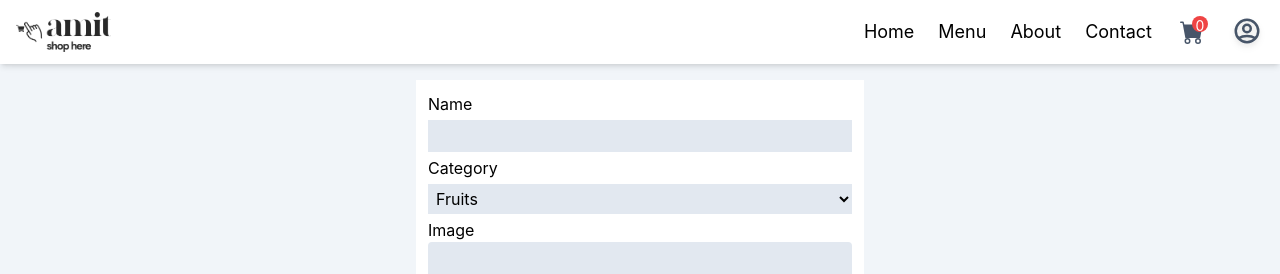
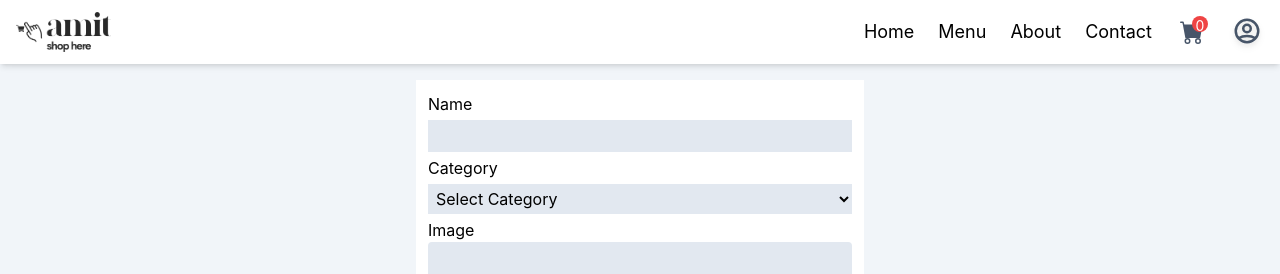
Before and after one commit to aliihaiderr/fresh-bite-food-store, a React (Create React App) app in the folder frontend-online-food-store/: page /newproduct in a window 1280 px wide. Shown: the top 274 px of the page. Built offline with nearby package versions, Linux system fonts and the light colour scheme.

Commit message:
Added new Products section and do some validations

```diff
--- a/frontend-online-food-store/src/component/Header.js
+++ b/frontend-online-food-store/src/component/Header.js
@@ -11,7 +11,7 @@ const Header = () => {
   const [showMenu, setShowMenu] = useState(false);
   // Redux Function for user Image
   const userData = useSelector((state) => state.user)
-  console.log(userData)
+  console.log(userData.email)
   const dispatch = useDispatch()
 
 
@@ -22,6 +22,8 @@ const Header = () => {
       dispatch(logoutRedux())
       toast('Logout Successfully')
   }
+
+  console.log(process.env.REACT_APP_ADMIN_EMAIL)
   return (
     <header className="fixed shadow-md w-full h-16 px-2 md:px-4 z-50 bg-white">
       {/* For Desktop */}
@@ -53,9 +55,11 @@ const Header = () => {
             </div>
             {showMenu && (
               <div className="flex flex-col absolute right-2 bg-white py-2 shadow drop-shadow-md">
-                <Link to={'newproduct'}  className="whitespace-nowrap cursor-pointer px-2">New Product</Link>
                 {
-                   userData.image ? <p className="cursor-pointer text-white px-2 bg-red-500" onClick={handleLogout}>logout</p> : <Link to={'login'} className="whitespace-nowrap cursor-pointer px-2">Login</Link>
+                    userData.email === process.env.REACT_APP_ADMIN_EMAIL && <Link to={'newproduct'}  className="whitespace-nowrap cursor-pointer px-2">New Product</Link>
+                }
+                {
+                    userData.image ? <p className="cursor-pointer text-white px-2 bg-red-500" onClick={handleLogout}> logout ({userData.firstName}) </p> : <Link to={'login'} className="whitespace-nowrap cursor-pointer px-2">Login</Link>
                 }
               </div>
             )}
--- a/frontend-online-food-store/src/page/NewProduct.js
+++ b/frontend-online-food-store/src/page/NewProduct.js
@@ -1,6 +1,7 @@
 import React, { useState } from 'react';
 import {BsCloudUpload} from 'react-icons/bs';
 import { ImagetoBase64 } from '../utility/ImagetoBase64';
+import {toast} from 'react-hot-toast';
 
 const NewProduct = () => {
   const [data, setData] =useState({
@@ -30,23 +31,57 @@ const NewProduct = () => {
           }
       })
   }
-  const handleSubmit = (e)=>{
+  const handleSubmit = async (e)=>{
     e.preventDefault();
       console.log(data)
+
+      const {name, image,category,price} = data
+
+    if(name && image && category && price) {
+      const fetchData = await fetch(`${process.env.REACT_APP_SERVER_DOMIN}/uploadProduct`,{
+        method : 'POST',
+        headers : {
+          'content-type' : 'application/json'
+        },
+        body : JSON.stringify(data)
+      })
+      const fetchRes = await fetchData.json()
+      console.log(fetchRes)
+      toast(fetchRes.message)
+
+      setData(()=>{
+        return{
+          name : "",
+          category : "",
+          image : "",
+          price : "",
+          description : ""
+        }
+      })
+    }
+    else{
+      toast("Enter Required Fields");
+    }
   }
   return (
     <div className='p-4'>
       <form className='m-auto w-full max-w-md flex flex-col p-3 bg-white' onSubmit={handleSubmit}>
         <label htmlFor='name'>Name</label>
-        <input type='text' name='name' className='bg-slate-200 p-1 my-1' onChange={handleonchange} />
+        <input type='text' name='name' className='bg-slate-200 p-1 my-1' onChange={handleonchange} value={data.name} />
 
         <label htmlFor='category'>Category</label>
-        <select className='bg-slate-200 p-1 my-1' id='category' name='category' onChange={handleonchange}>
-          <option>Fruits</option>
-          <option>Vegetables</option>
-          <option>Icecream</option>
-          <option>Dosa</option>
-          <option>Pizza</option>
+        <select className='bg-slate-200 p-1 my-1' id='category' name='category' onChange={handleonchange} value={data.category}>
+          <option value={'other'}>Select Category</option>
+          <option value={'fruits'}>Fruits</option>
+          <option value={'vegetable'}>Vegetables</option>
+          <option value={'icecream'}>Icecream</option>
+          <option value={'dosa'}>Dosa</option>
+          <option value={'pizza'}>Pizza</option>
+          <option value={'rice'}>Rice</option>
+          <option value={'cake'}>Cake</option>
+          <option value={'burger'}>Burger</option>
+          <option value={'cheese'}>Cheese</option>
+          <option value={'sandwich'}>Sandwich</option>
         </select>
 
         <label htmlFor='image'>Image
@@ -60,10 +95,10 @@ const NewProduct = () => {
 
 
         <label htmlFor='price' className='my-1'>Price</label>
-        <input type='text' name='price' className='bg-slate-200 p-1 my-1' onChange={handleonchange} />
+        <input type='text' name='price' className='bg-slate-200 p-1 my-1' onChange={handleonchange} value={data.price} />
 
         <label htmlFor='description'>Description</label>
-        <textarea rows={2} name='description' className='bg-slate-200 p-1 my-1 resize-none' onChange={handleonchange} />
+        <textarea rows={2} value={data.description} name='description' className='bg-slate-200 p-1 my-1 resize-none' onChange={handleonchange} />
         <button className='bg-red-500 hover:bg-red-600 text-white text-lg font-medium drop-shadow my-2'>Save</button>
       </form>
     </div>
```
Also changed, not shown: 1 other file (tests, documents, lock files or other folders).
